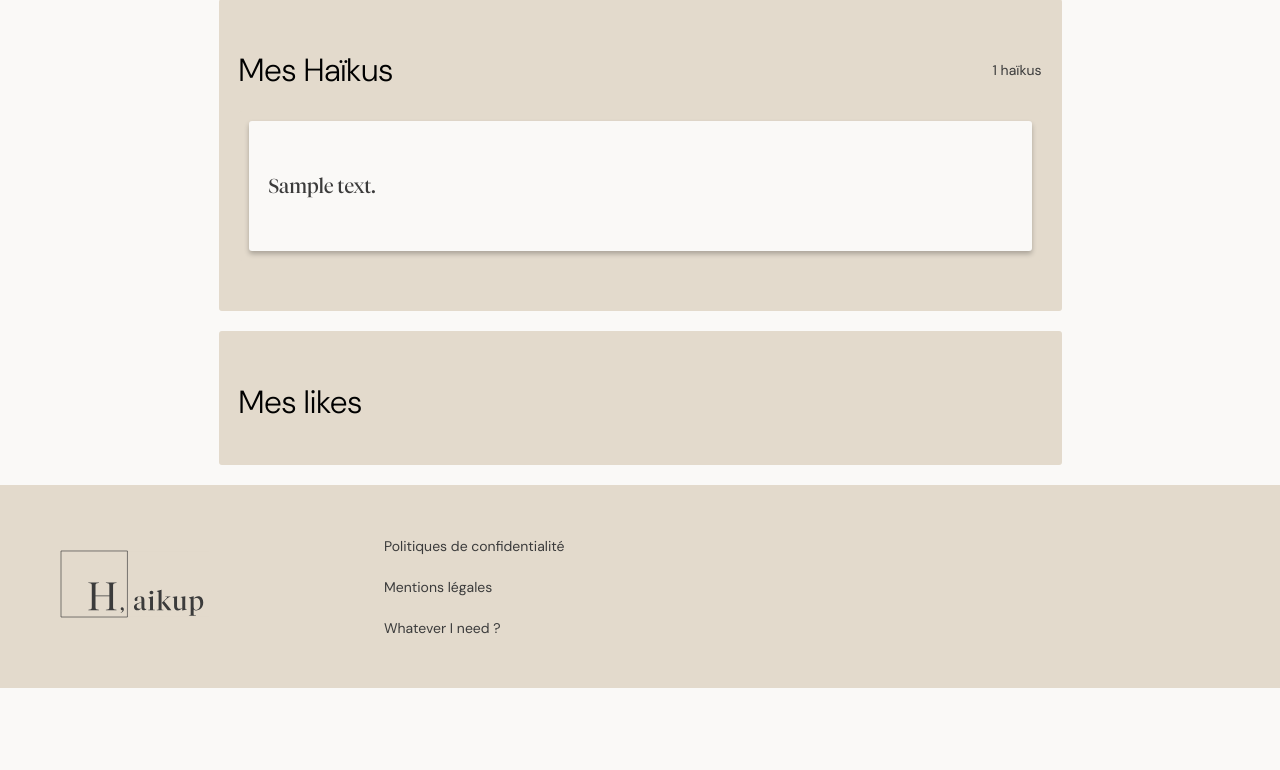
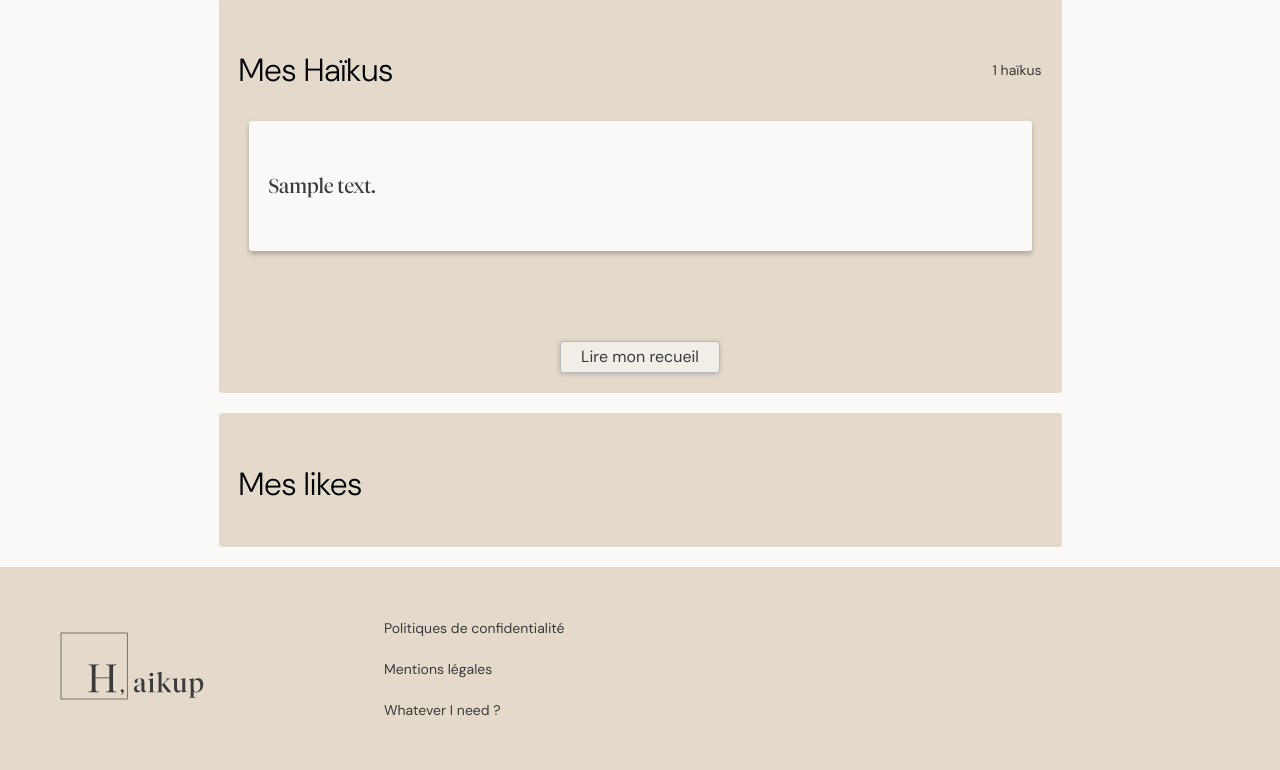
Before and after one commit to k-cpa/HaikUp, a Symfony app: template templates/user_pages/profile.html.twig in a window 1280 px wide. Shown: the part 249-1019 px from the top of the page. Before the commit the page ends 937 px from the top, so only its background shows below. Run offline with Twig, Linux system fonts and the light colour scheme; the template is opened without the code that fills it: most values are stand-ins (such as "Sample title", 1, 10 or a date in 2020); style sheets or scripts are compiled from the project's sources; some libraries are stand-ins or nearby versions.

Commit message:
done for the day

```diff
--- a/assets/styles/pages/_user_profile.scss
+++ b/assets/styles/pages/_user_profile.scss
@@ -23,6 +23,7 @@
     }
 
     .user_haiku {
+        @include mixin.flex(column, center, center);
         background-color: var.$secondaryDark;
         position: relative;
         border-radius: 3px;
@@ -61,7 +62,6 @@
                 z-index: 2;
                 background: linear-gradient(to bottom, rgba(240, 238, 230,0) 0%, rgba(240, 238, 230,0.7) 100%);
             }
-
         }
 
         .haiku:nth-child(4) {
@@ -78,6 +78,14 @@
                 background: linear-gradient(to bottom, rgba(240, 238, 230,0.5) 0%, rgba(240, 238, 230,1) 100%);
             }
 
+        }
+
+        .cta {
+
+
+            &:hover {
+                background-color: var.$primary;
+            }
         }
     }
 
--- a/templates/user_pages/profile.html.twig
+++ b/templates/user_pages/profile.html.twig
@@ -33,6 +33,9 @@
                     </div>
                 </div>
             {% endfor %}
+            <div class="cta">
+                <a href="">Lire mon recueil</a>
+            </div>
         </div>
         <div class="user_likes">
             <div class="title">
```
